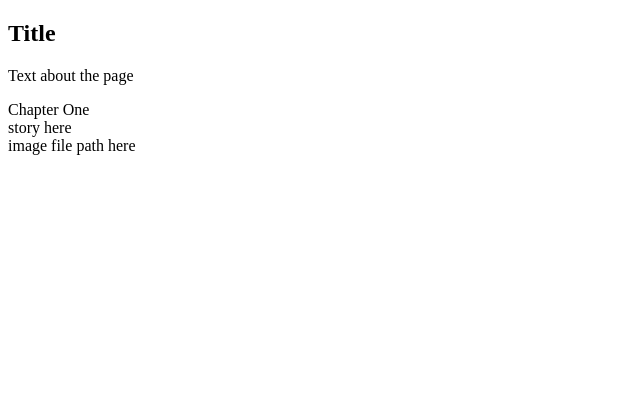
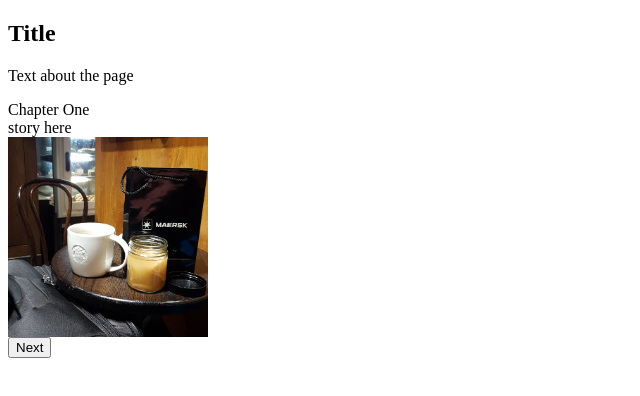
Before and after one commit to LittleBlue418/azathoth_the_kombucha, a plain HTML site: page index.html in a window 1280 px wide. Shown: the whole page, without its empty margins (0-640 px from the left). Drawn offline with nearby package versions, Linux system fonts and the light colour scheme.

Commit message:
bug fix - image now loading using jQuery & classes

```diff
--- /dev/null
+++ b/assets/css/style.css
@@ -0,0 +1,12 @@
+#story_image {
+    height: 200px;
+    width: 200px;
+    background-position-x: center;
+    background-position-y: center;
+    background-repeat: no-repeat;
+    background-size: cover;
+}
+
+.a_ch_001 {
+    background-image: url(../images/a_ch_001.jpg);
+}
--- a/assets/story.json
+++ b/assets/story.json
@@ -2,7 +2,7 @@
     "1": {
         "title": "Chapter One",
         "text" : "story here",
-        "image" : "image file path here"
+        "image" : "a_ch_001"
     },
     "2": {
         "title": "Chapter Two",
--- a/index.html
+++ b/index.html
@@ -6,6 +6,7 @@
     <meta name="viewport" content="width=device-width, initial-scale=1.0">
     <meta http-equiv="X-UA-Compatible" content="ie=edge">
     <title>Azathoth the Kombucha</title>
+    <link rel="stylesheet" href="assets/css/style.css" type="text/css">
     <script src="https://ajax.googleapis.com/ajax/libs/jquery/3.4.1/jquery.min.js"></script>
     <script src="script/script.js"></script>
 </head>
@@ -18,6 +19,7 @@
         <div id="story_text"></div>
         <div id="story_image"></div>
     </div>
+    <div id="button_container"></div>
 
 
 </body>
--- a/script/script.js
+++ b/script/script.js
@@ -11,7 +11,11 @@ $(() => {
       this.chapter_text = $("#story_text")
       this.chapter_image = $("#story_image")
 
+      this.button_container = $("#button_container")
+
       this.load_chapter = this.load_chapter.bind(this)
+      this.next_chapter = this.next_chapter.bind(this)
+      this.previous_chapter = this.previous_chapter.bind(this)
     }
 
     load_book() {
@@ -19,19 +23,18 @@ $(() => {
         this.book = json
         this.max_chapters = Object.keys(this.book).length
       })
-      .then(this.load_chapter)
-      .then(post_chapter)
+        .then(this.load_chapter)
+        .then(post_chapter)
     }
 
     load_chapter() {
-      console.log(this)
-      this.chapter = this.book[`${this.current_chapter}`]
+      this.chapter = this.book[this.current_chapter]
     }
 
     next_chapter() {
       if (this.current_chapter < this.max_chapters) {
         this.current_chapter += 1;
-        load_chapter(this.current_chapter)
+        this.load_chapter(this.current_chapter)
       } else {
         console.log("last chapter!")
       }
@@ -45,25 +48,36 @@ $(() => {
         console.log("chapter 1!")
       }
     }
+
+
   }
 
   var story = new Story;
 
 
   function post_chapter() {
-
     story.chapter_title.text(story.chapter["title"])
     story.chapter_text.text(story.chapter["text"])
-    story.chapter_image.text(story.chapter["image"])
-    console.log(story.chapter)
-    console.log(story.book)
+    story.chapter_image.removeClass()
+    story.chapter_image.addClass(story.chapter["image"])
+
+
+    story.button_container.html(generate_navigation_buttons(story.current_chapter))
+    console.log(story.button_container)
+  }
+
+  function generate_navigation_buttons(current_chapter) {
+    if (current_chapter === 1) {
+      return `<button onclick="('${story.next_chapter})">Next</button>`
+    } else if (current_chapter > 1 && current_chapter < story.max_chapters) {
+      return `<button onclick="('${story.next_chapter})">Next</button>
+              <button onclick="('${story.previous_chapter})">Previous</button>`
+    } else {
+      return `<button onclick="('${story.previous_chapter})">Previous</button>`
+    }
   }
 
 
-  story.load_book(story.current_chapter)
-  console.log(story.chapter)
-  console.log(story.book)
-
-  //.then(post_chapter)
+  story.load_book()
 
 })
```
